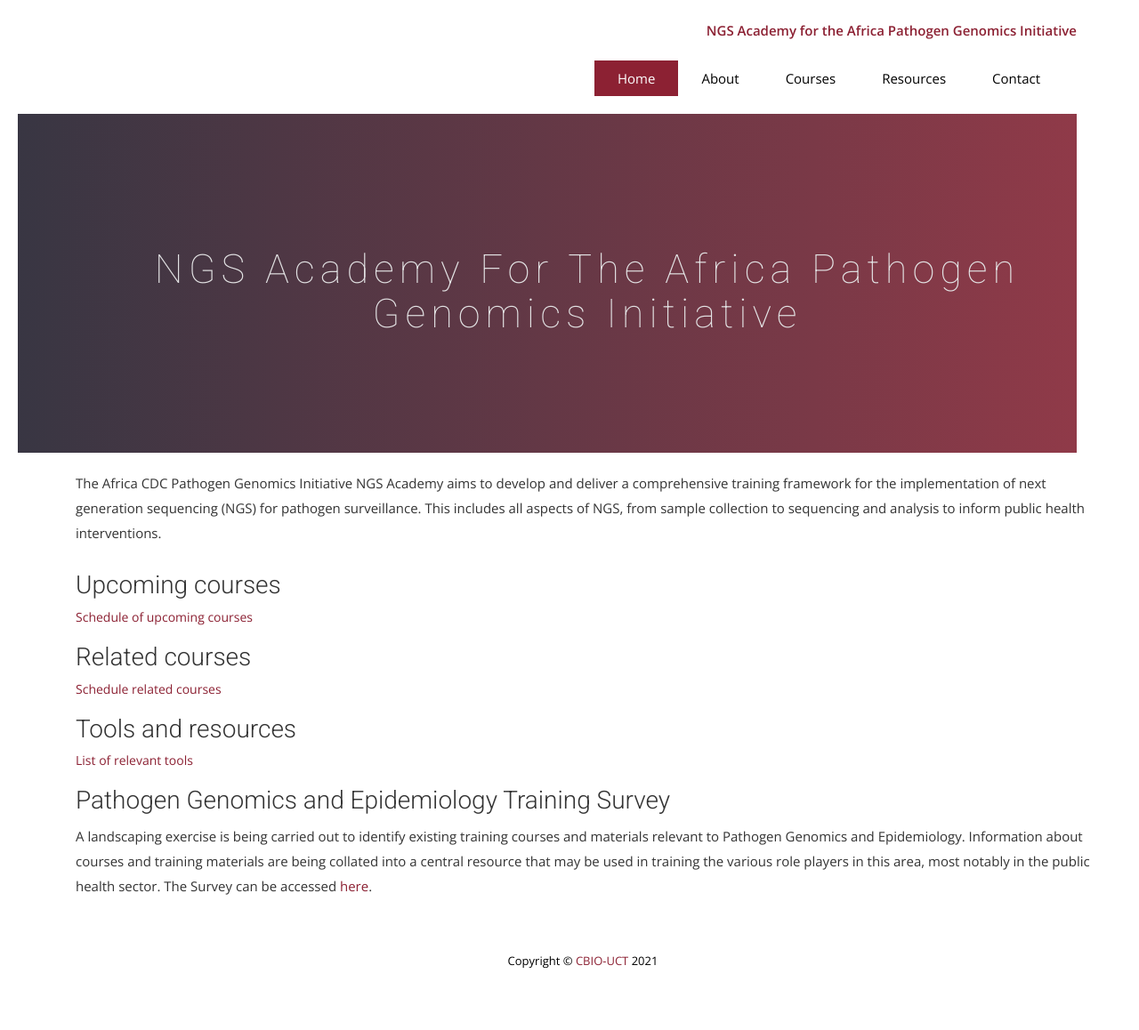
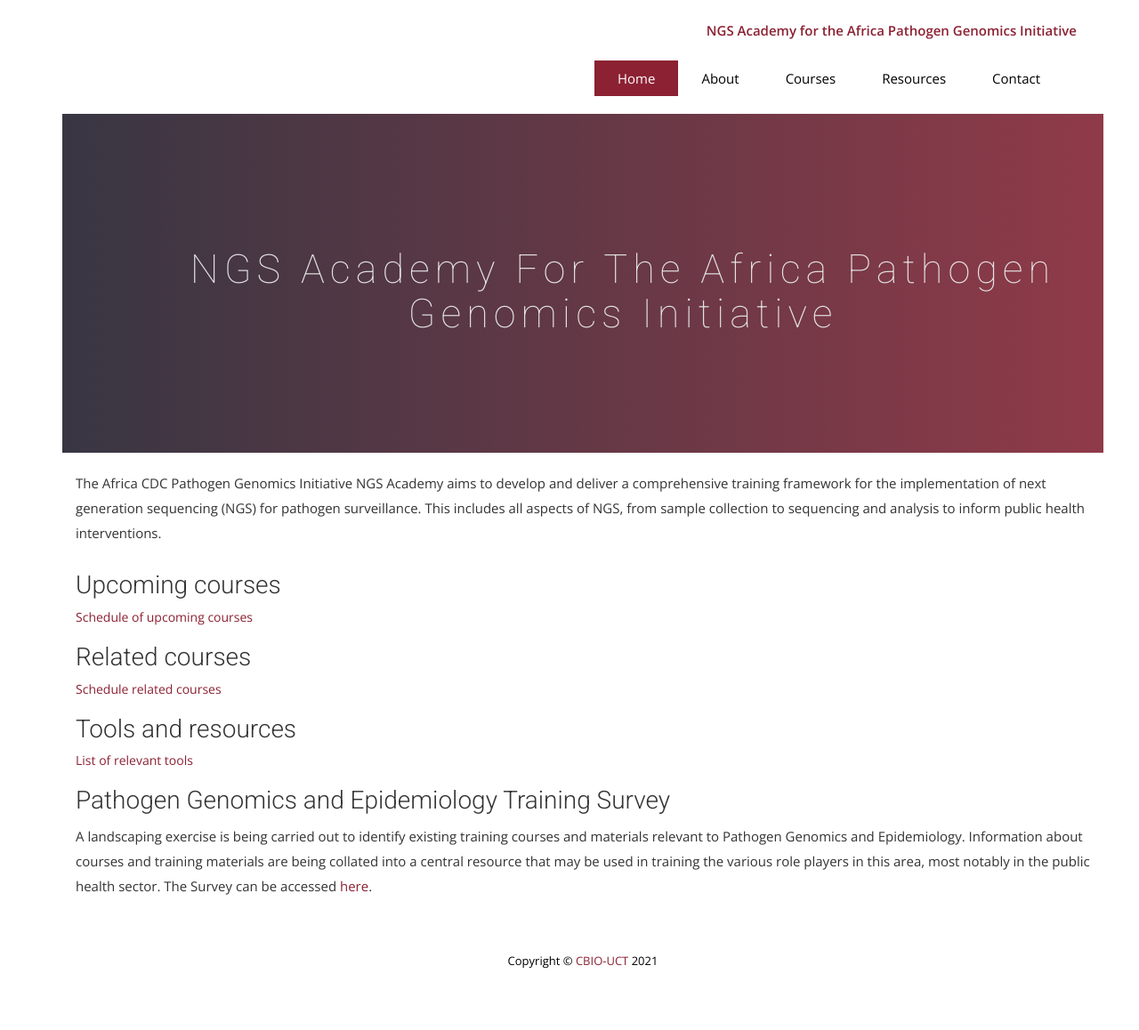
Before and after one commit to pmaturure3/ngs-academy, a Jekyll site: the page built from index.html, in a window 1280 px wide. Shown: the whole page at 89% size. Built offline with Jekyll 4.4.1, drawn with Linux system fonts in a browser that asks for light colours; nearby versions of some CDN libraries; some web fonts are replaced; comment, search, counter and statistics services are not loaded.

Commit message:
removed margin on the red background

```diff
--- a/_includes/subpage-header.html
+++ b/_includes/subpage-header.html
@@ -1,13 +1,13 @@
 <!-- Slider Start  class"animated fadeInUp"-->
-<section id="global-header">
-    <div class="container">
-        <div class="row">
-            <div class="col-md-12 col-sm-12">
-                <div class="block text-left animated fadeInUp">
-                    <h1>{{ page.title }}</h1>
+<!-- <section> -->
+<div class="container" id="global-header">
+    <div class="row">
+        <div class="col-md-12 col-sm-12">
+            <div class="block text-left animated fadeInUp">
+                <h1>{{ page.title }}</h1>
 
-                </div>
             </div>
         </div>
     </div>
-</section>
+</div>
+<!-- </section> -->
--- a/css/style.css
+++ b/css/style.css
@@ -364,7 +364,7 @@ font header .navbar-default .navbar-nav li a:hover {
   padding-bottom: 107px;
   position: relative;
   background-attachment: fixed;
-  margin-left: -50px;
+
 }
 #global-header:before {
   content: "";
```
